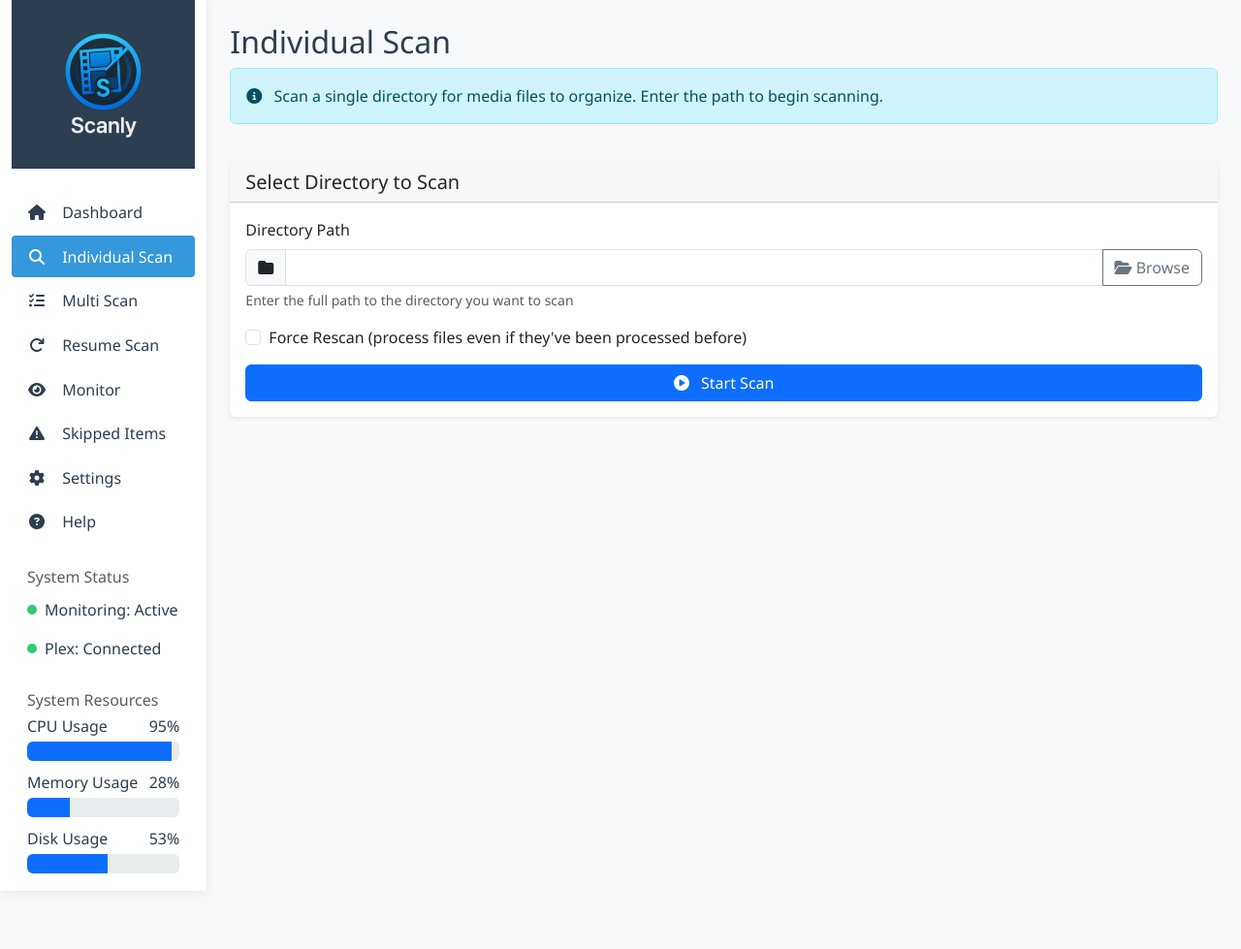
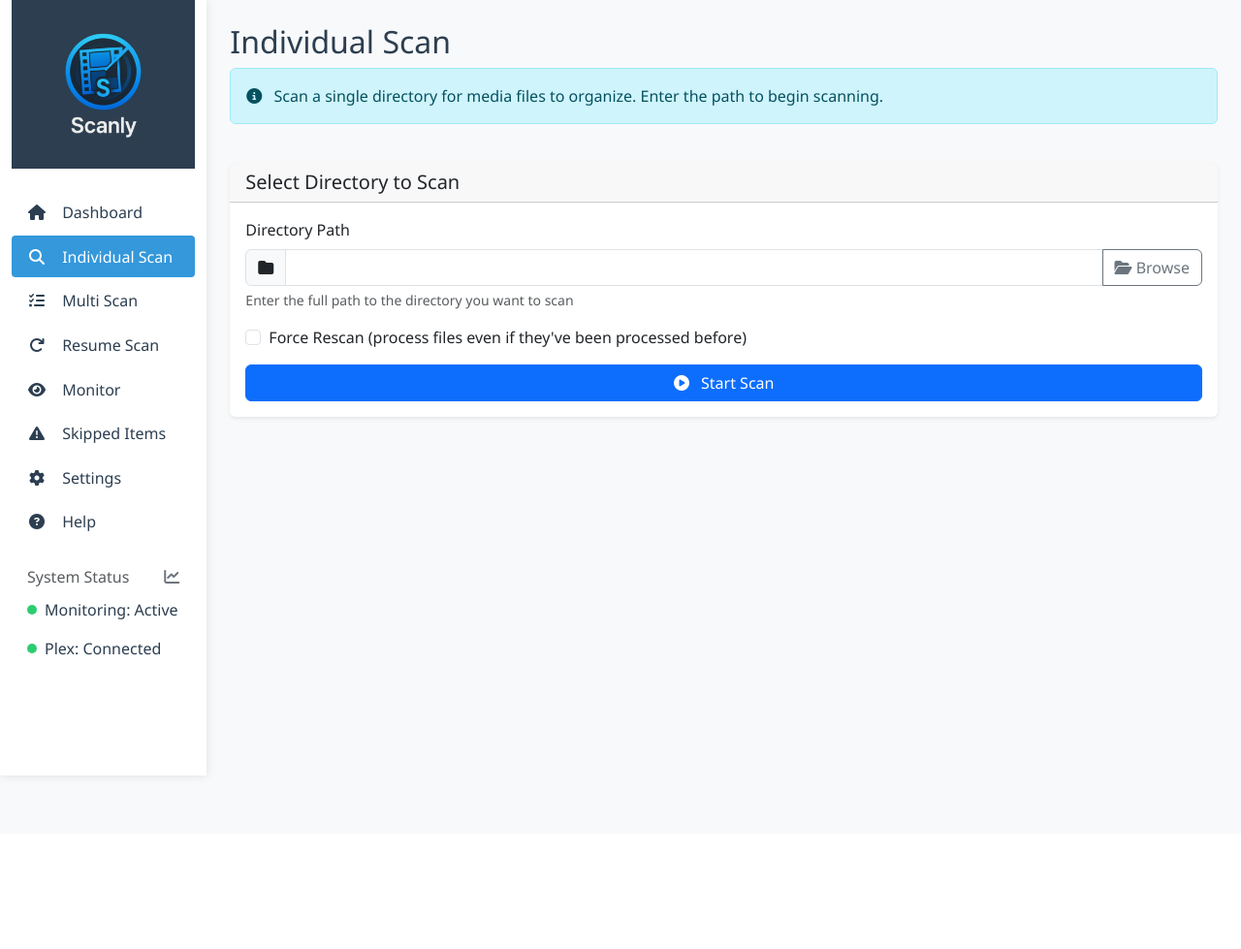
Before and after one commit to amcgready/Scanly, a Flask app: page /scan/individual in a window 1280 px wide. Shown: the whole page at 97% size. After the commit the page ends 804 px from the top, so only its background shows below. Run offline with Flask 2, Linux system fonts and the light colour scheme; data that the repository does not hold is empty; some libraries are stand-ins or nearby versions.

Commit message:
Layout updates

```diff
--- a/src/web/templates/index.html
+++ b/src/web/templates/index.html
@@ -207,6 +207,9 @@
 
                     <h6 class="sidebar-heading d-flex justify-content-between align-items-center px-3 mt-4 mb-1 text-muted">
                         <span>System Status</span>
+                        <a class="link-secondary" href="/activity" aria-label="View activity monitor">
+                            <i class="fas fa-chart-line"></i>
+                        </a>
                     </h6>
                     <ul class="nav flex-column mb-4">
                         <li class="nav-item d-flex align-items-center px-3 py-2">
--- a/src/web/templates/individual_scan.html
+++ b/src/web/templates/individual_scan.html
@@ -206,6 +206,9 @@
                     <!-- System Status Section -->
                     <h6 class="sidebar-heading d-flex justify-content-between align-items-center px-3 mt-4 mb-1 text-muted">
                         <span>System Status</span>
+                        <a class="link-secondary" href="/activity" aria-label="View activity monitor">
+                            <i class="fas fa-chart-line"></i>
+                        </a>
                     </h6>
                     <ul class="nav flex-column mb-4">
                         <li class="nav-item d-flex align-items-center px-3 py-2">
@@ -215,59 +218,6 @@
                         <li class="nav-item d-flex align-items-center px-3 py-2">
                             <span class="status-indicator status-active" id="plexStatusIndicator"></span>
                             <span id="plexStatusText">Plex: Connected</span>
-                        </li>
-                    </ul>
-
-                    <!-- System Resources Section -->
-                    <h6 class="sidebar-heading d-flex justify-content-between align-items-center px-3 mt-4 mb-1 text-muted">
-                        <span>System Resources</span>
-                    </h6>
-                    <ul class="nav flex-column mb-2">
-                        <li class="nav-item px-3">
-                            <div class="mb-2">
-                                <div class="d-flex justify-content-between mb-1">
-                                    <span>CPU Usage</span>
-                                    <span data-status="cpu">0%</span>
-                                </div>
-                                <div class="progress">
-                                    <div class="progress-bar bg-primary" role="progressbar"
-                                         style="width: 0%"
-                                         aria-valuenow="0"
-                                         aria-valuemin="0"
-                                         aria-valuemax="100"
-                                         data-progress="cpu"></div>
-                                </div>
-                            </div>
-
-                            <div class="mb-2">
-                                <div class="d-flex justify-content-between mb-1">
-                                    <span>Memory Usage</span>
-                                    <span data-status="memory">0%</span>
-                                </div>
-                                <div class="progress">
-                                    <div class="progress-bar bg-primary" role="progressbar"
-                                         style="width: 0%"
-                                         aria-valuenow="0"
-                                         aria-valuemin="0"
-                                         aria-valuemax="100"
-                                         data-progress="memory"></div>
-                                </div>
-                            </div>
-
-                            <div>
-                                <div class="d-flex justify-content-between mb-1">
-                                    <span>Disk Usage</span>
-                                    <span data-status="disk">0%</span>
-                                </div>
-                                <div class="progress">
-                                    <div class="progress-bar bg-primary" role="progressbar"
-                                         style="width: 0%"
-                                         aria-valuenow="0"
-                                         aria-valuemin="0"
-                                         aria-valuemax="100"
-                                         data-progress="disk"></div>
-                                </div>
-                            </div>
                         </li>
                     </ul>
                 </div>
@@ -736,26 +686,7 @@
                     .then(data => {
                         // Update system resources
                         if (data.system_status) {
-                            // CPU usage
-                            const cpuUsage = data.system_status.cpu_usage;
-                            document.querySelector('[data-status="cpu"]').textContent = `${cpuUsage}%`;
-                            const cpuProgress = document.querySelector('[data-progress="cpu"]');
-                            cpuProgress.style.width = `${cpuUsage}%`;
-                            cpuProgress.setAttribute('aria-valuenow', cpuUsage);
-
-                            // Memory usage
-                            const memUsage = data.system_status.memory_usage;
-                            document.querySelector('[data-status="memory"]').textContent = `${memUsage}%`;
-                            const memProgress = document.querySelector('[data-progress="memory"]');
-                            memProgress.style.width = `${memUsage}%`;
-                            memProgress.setAttribute('aria-valuenow', memUsage);
-
-                            // Disk usage
-                            const diskUsage = data.system_status.disk_usage;
-                            document.querySelector('[data-status="disk"]').textContent = `${diskUsage}%`;
-                            const diskProgress = document.querySelector('[data-progress="disk"]');
-                            diskProgress.style.width = `${diskUsage}%`;
-                            diskProgress.setAttribute('aria-valuenow', diskUsage);
+                            // Remove CPU, Memory, and Disk usage updates
 
                             // Monitoring status
                             const monitoringActive = data.system_status.monitoring_active;
```
Also changed, not shown: src/layout.txt (deleted, +0 -13 lines), src/web/templates/activity.html (+4 -6 lines).
